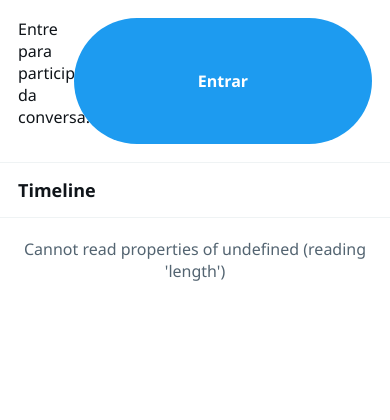
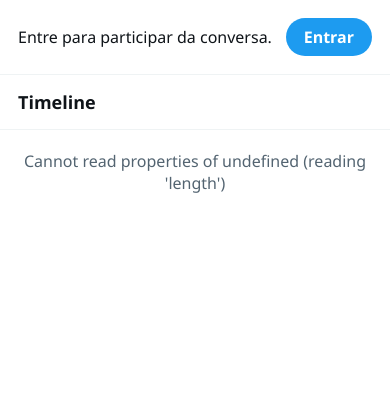
Before and after one commit to RodrigoRiRocha/Integrando-Modelos-e-Serializers-em-Django-Rest-Framework, a Django app: template social/templates/social/home.html in a window 390 px wide. Shown: the part 61-481 px from the top of the page. Run offline with Django 5.2, Linux system fonts and the light colour scheme; the template is opened without the code that fills it, so the values that code supplies are empty.

Commit message:
fix: improve responsive social layout

```diff
--- a/social/static/social/app.css
+++ b/social/static/social/app.css
@@ -26,6 +26,8 @@ h2 { font-size: 18px; letter-spacing: 0; }
 .text-button { background: transparent; color: var(--blue); min-height: 30px; padding: 4px 8px; }
 .composer, .settings-form, .search-panel, .profile-info { border-bottom: 1px solid var(--line); padding: 18px; }
 .composer { display: grid; gap: 12px; grid-template-columns: 44px 1fr; }
+#composer-locked { align-items: center; display: flex; justify-content: space-between; }
+#composer-locked p { margin: 0; }
 .composer-avatar, .avatar { align-items: center; background: #cfe9fb; border-radius: 50%; color: #0c5d8a; display: inline-flex; font-weight: 800; height: 44px; justify-content: center; width: 44px; }
 .composer textarea { border: 0; font-size: 19px; min-height: 78px; padding: 6px 0; }
 .composer textarea:focus { outline: 0; }
@@ -83,5 +85,5 @@ h2 { font-size: 18px; letter-spacing: 0; }
 .settings-form { margin: 0; }
 .mobile-nav { display: none; }
 .sr-only { height: 1px; margin: -1px; overflow: hidden; position: absolute; width: 1px; }
-@media (max-width: 980px) { .app-shell { grid-template-columns: 82px minmax(0, 620px) 270px; } .navigation { padding: 18px 12px; } .wordmark { font-size: 0; } .wordmark::after { content: "c"; font-size: 30px; } .navigation nav a { font-size: 0; text-align: center; } .navigation nav a::first-letter { font-size: 19px; } .primary-action { font-size: 0; padding: 0; width: 42px; } .primary-action::after { content: "+"; font-size: 22px; } }
+@media (max-width: 1050px) { .app-shell { grid-template-columns: 210px minmax(0, 620px); max-width: 830px; } .right-rail { display: none; } .navigation { padding: 18px; } }
 @media (max-width: 760px) { body { padding-bottom: 58px; } .app-shell { display: block; } .navigation, .right-rail { display: none; } .content { border: 0; } .page-header { top: 0; } .mobile-nav { background: rgba(255,255,255,.96); border-top: 1px solid var(--line); bottom: 0; display: flex; justify-content: space-around; left: 0; padding: 8px; position: fixed; right: 0; z-index: 4; } .mobile-nav a { color: var(--ink); font-size: 13px; font-weight: 700; padding: 8px; text-decoration: none; } .post { padding: 14px; } .auth-panel { top: 8vh; } }
```
